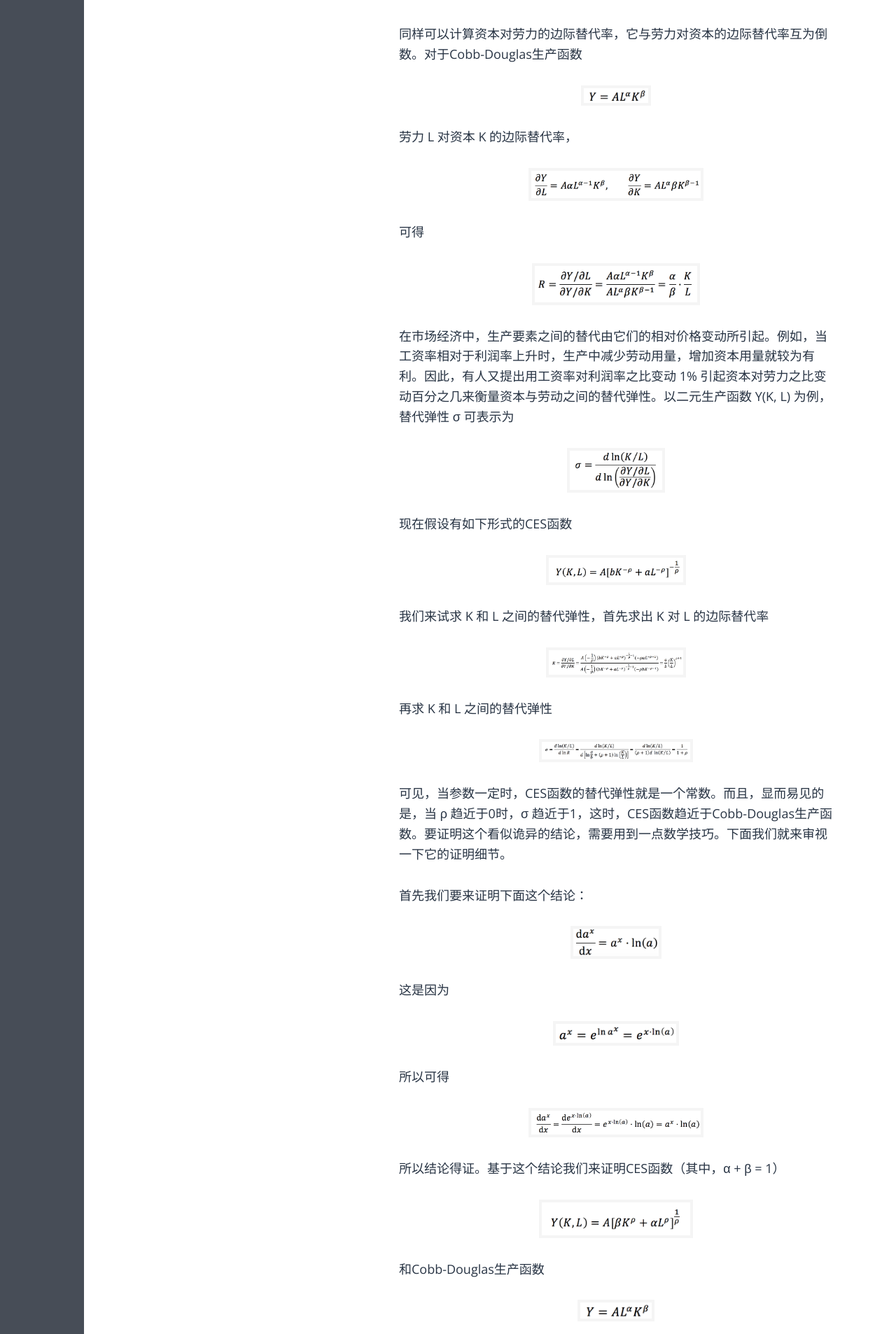
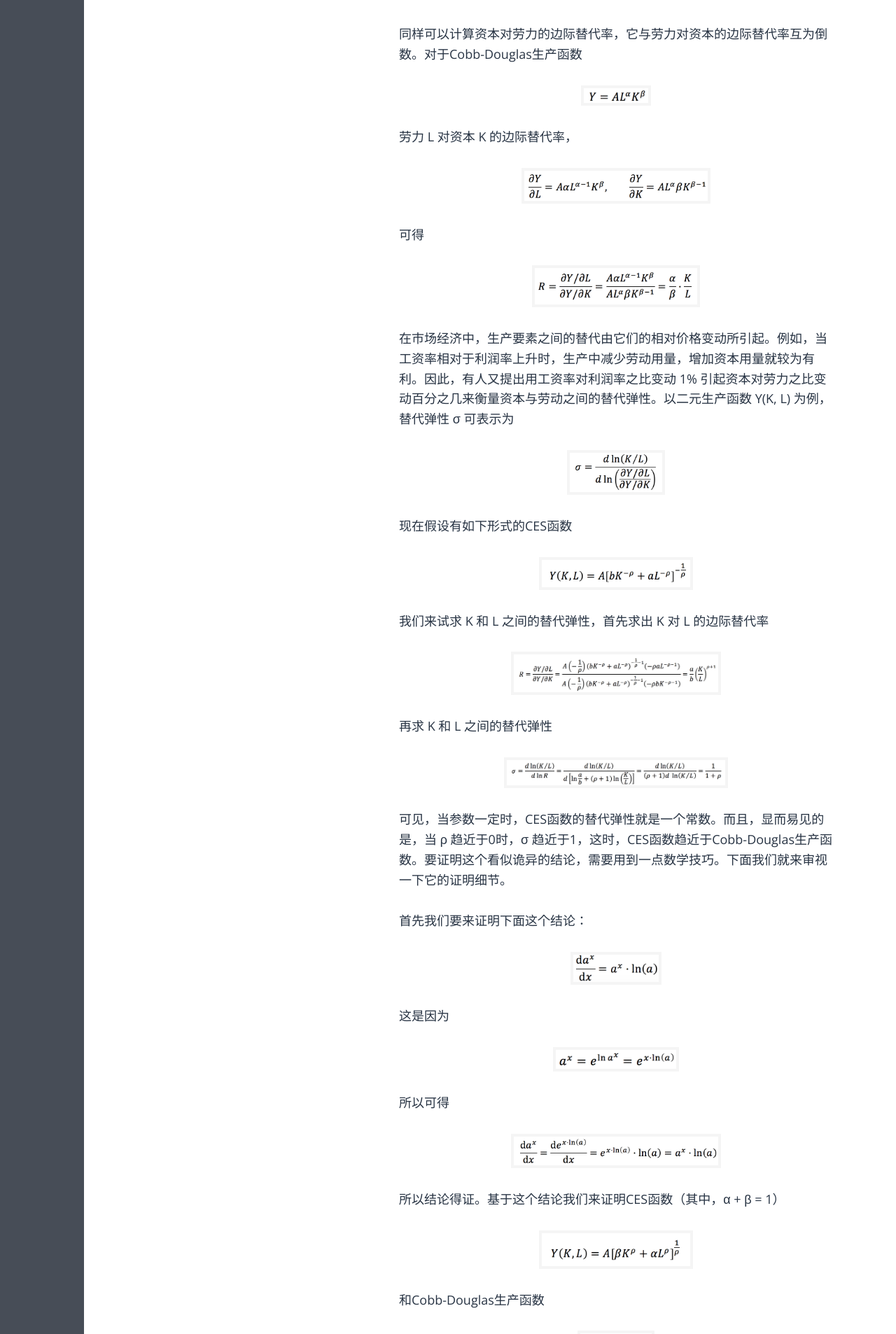
Before and after one commit to fzuo/baimafujinji, a Jekyll site: the page built from _posts/economy/2014-03-25-ces-production-function.md, in a window 1280 px wide. Shown: the part 1043-2949 px from the top of the page at 70% size. Built offline with Jekyll 4.4.1, drawn with Linux system fonts in a browser that asks for light colours; some web fonts are replaced.

Commit message:
Update 2014-03-25-ces-production-function.md

```diff
--- a/_posts/economy/2014-03-25-ces-production-function.md
+++ b/_posts/economy/2014-03-25-ces-production-function.md
@@ -38,7 +38,7 @@
 劳力 L 对资本 K 的边际替代率，
 
 <p align="center">
-<img src="https://fzuo.github.io/assets/img/production_func/ces04.png" width="250">
+<img src="https://fzuo.github.io/assets/img/production_func/ces04.png" width="270">
 </p>
 
 可得
@@ -56,19 +56,19 @@
 现在假设有如下形式的CES函数
 
 <p align="center">
-<img src="https://fzuo.github.io/assets/img/production_func/ces07.png" width="200">
+<img src="https://fzuo.github.io/assets/img/production_func/ces07.png" width="220">
 </p>
 
 我们来试求 K 和 L 之间的替代弹性，首先求出 K 对 L 的边际替代率
 
 <p align="center">
-<img src="https://fzuo.github.io/assets/img/production_func/ces08.png" width="200">
+<img src="https://fzuo.github.io/assets/img/production_func/ces08.png" width="300">
 </p>
 
 再求 K 和 L 之间的替代弹性
 
 <p align="center">
-<img src="https://fzuo.github.io/assets/img/production_func/ces09.png" width="220">
+<img src="https://fzuo.github.io/assets/img/production_func/ces09.png" width="320">
 </p>
 
 可见，当参数一定时，CES函数的替代弹性就是一个常数。而且，显而易见的是，当 ρ 趋近于0时，σ 趋近于1，这时，CES函数趋近于Cobb-Douglas生产函数。要证明这个看似诡异的结论，需要用到一点数学技巧。下面我们就来审视一下它的证明细节。
@@ -88,7 +88,7 @@
 所以可得
 
 <p align="center">
-<img src="https://fzuo.github.io/assets/img/production_func/ces12.png" width="250">
+<img src="https://fzuo.github.io/assets/img/production_func/ces12.png" width="300">
 </p>
 
 所以结论得证。基于这个结论我们来证明CES函数（其中，α + β = 1）
@@ -106,25 +106,25 @@
 之间的关系。首先，对于Cobb-Douglas生产函数等号两边分别取对数可得
 
 <p align="center">
-<img src="https://fzuo.github.io/assets/img/production_func/ces15.png" width="120">
+<img src="https://fzuo.github.io/assets/img/production_func/ces15.png" width="200">
 </p>
 
 同样，对CES函数等号两边分别取对数，再取极限可得
 
 <p align="center">
-<img src="https://fzuo.github.io/assets/img/production_func/ces16.png" width="200">
+<img src="https://fzuo.github.io/assets/img/production_func/ces16.png" width="300">
 </p>
 
 根据洛必达法则，对分式上下分布求导
 
 <p align="center">
-<img src="https://fzuo.github.io/assets/img/production_func/ces17.png" width="250">
+<img src="https://fzuo.github.io/assets/img/production_func/ces17.png" width="380">
 </p>
 
 其中，求导部分的中间计算过程如下（主要要使用前面正面的结论）：
 
 <p align="center">
-<img src="https://fzuo.github.io/assets/img/production_func/ces18.png" width="220">
+<img src="https://fzuo.github.io/assets/img/production_func/ces18.png" width="320">
 </p>
 
 至此，证明完毕。
```
